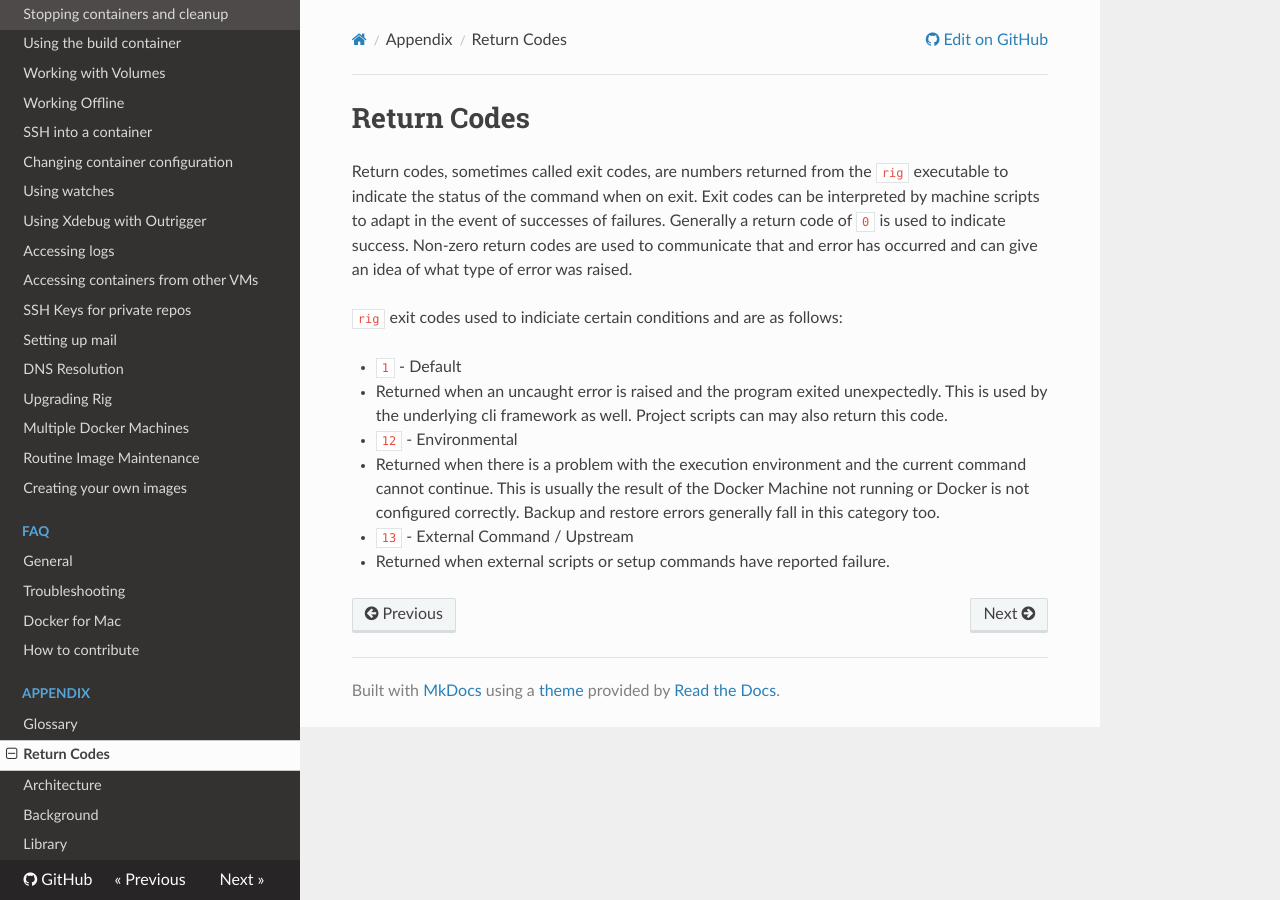
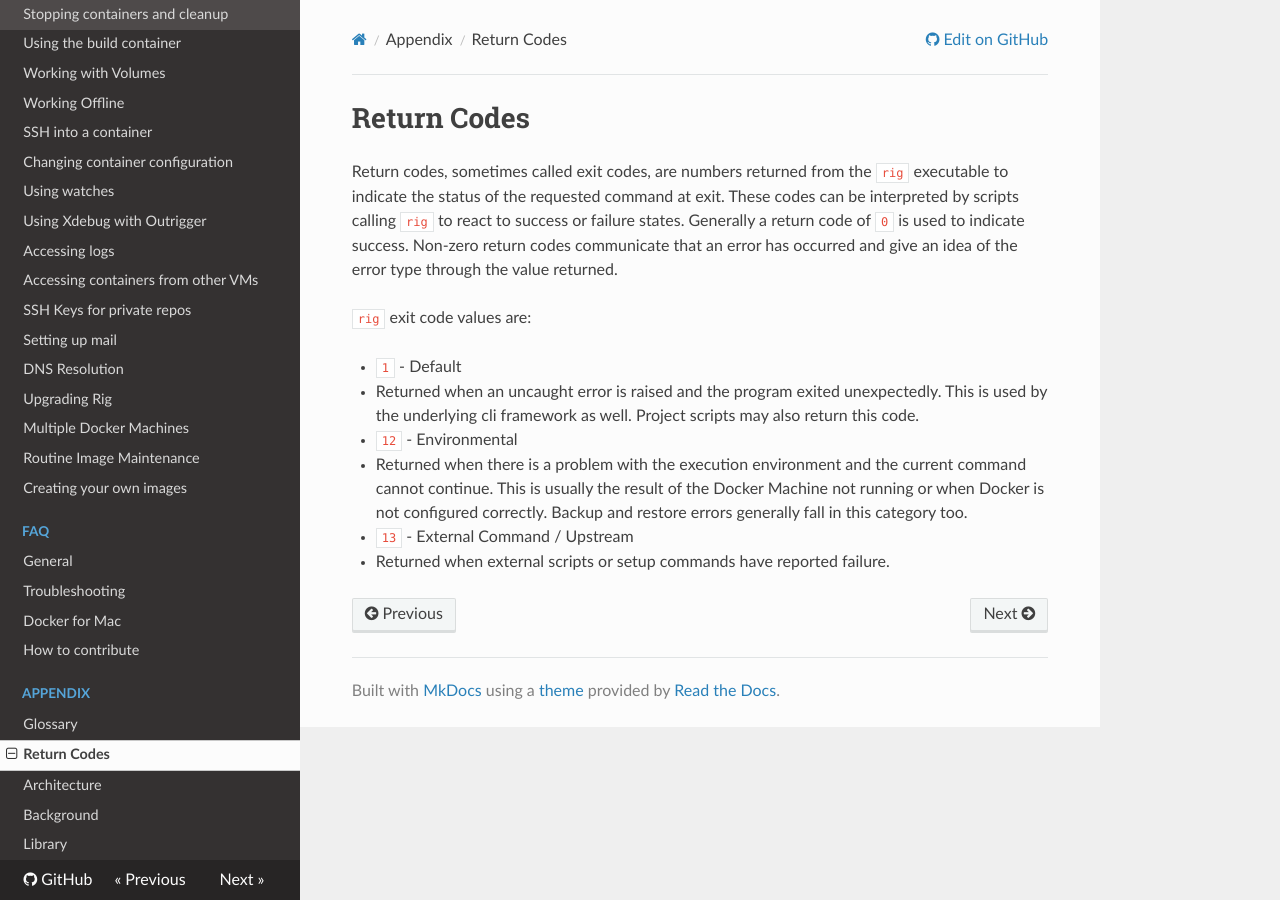
Before and after one commit to phase2/outrigger-docs, an MkDocs documentation site: the page built from docs/appendix/return-codes.md, in a window 1280 px wide. Built offline with MkDocs 1.6.1, drawn with Linux system fonts in a browser that asks for light colours; nearby versions of some CDN libraries; old or Windows-style settings are respelled for this version of MkDocs.

Commit message:
Some grammar and readability tweaks to exit code appendix.

```diff
--- a/docs/appendix/return-codes.md
+++ b/docs/appendix/return-codes.md
@@ -1,20 +1,20 @@
 # Return Codes
 
 Return codes, sometimes called exit codes, are numbers returned from the `rig` executable
-to indicate the status of the command when on exit.  Exit codes can be interpreted by
-machine scripts to adapt in the event of successes of failures. Generally a return code
-of `0` is used to indicate success.  Non-zero return codes are used to communicate that
-and error has occurred and can give an idea of what type of error was raised.
+to indicate the status of the requested command at exit. These codes can be interpreted by
+scripts calling `rig` to react to success or failure states. Generally a return code
+of `0` is used to indicate success. Non-zero return codes communicate that an error has
+occurred and give an idea of the error type through the value returned.
 
-`rig` exit codes used to indiciate certain conditions and are as follows:
+`rig` exit code values are:
 
 * `1` - Default
   * Returned when an uncaught error is raised and the program exited unexpectedly. This is
-  used by the underlying cli framework as well. Project scripts can may also return this code.
+  used by the underlying cli framework as well. Project scripts may also return this code.
 * `12` - Environmental
   * Returned when there is a problem with the execution environment and
   the current command cannot continue. This is usually the result of the
-  Docker Machine not running or Docker is not configured correctly. Backup
-  and restore errors generally fall in this category too.
+  Docker Machine not running or when Docker is not configured correctly.
+  Backup and restore errors generally fall in this category too.
 * `13` - External Command / Upstream
   * Returned when external scripts or setup commands have reported failure.
```
